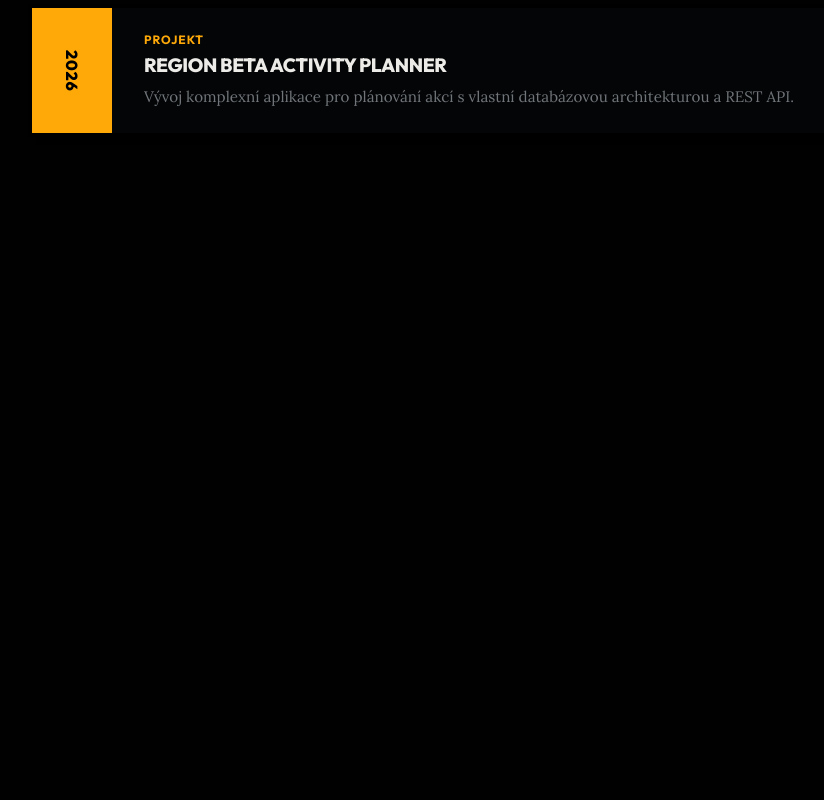
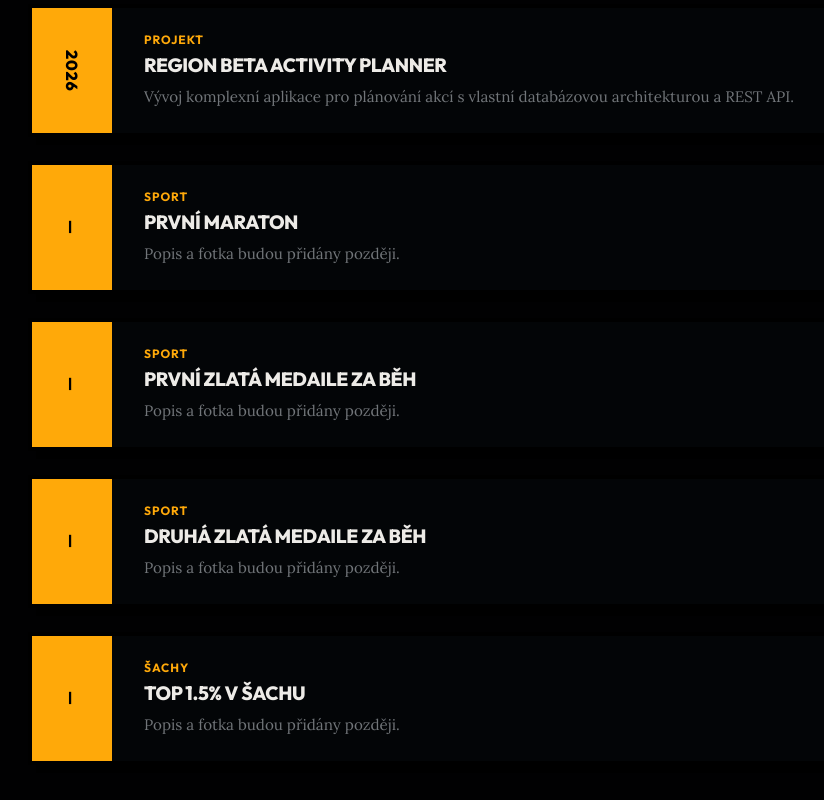
Before and after one commit to MonsterMarian/Portfolio, a React (Vite) app: page /uspechy in a window 1280 px wide. Shown: the part 470-1270 px from the top of the page, without its empty margins (172-996 px from the left). Before the commit the page ends 800 px from the top, so only its background shows below. Built offline with nearby package versions, Linux system fonts and the light colour scheme.

Commit message:
feat: add running and chess achievements to UspechyPage

```diff
--- a/src/pages/UspechyPage.jsx
+++ b/src/pages/UspechyPage.jsx
@@ -11,6 +11,30 @@ function UspechyPage() {
       nazev: 'Region Beta Activity Planner',
       popis: 'Vývoj komplexní aplikace pro plánování akcí s vlastní databázovou architekturou a REST API.',
       tag: 'Projekt'
+    },
+    {
+      rok: '—',
+      nazev: 'První maraton',
+      popis: 'Popis a fotka budou přidány později.',
+      tag: 'Sport'
+    },
+    {
+      rok: '—',
+      nazev: 'První zlatá medaile za běh',
+      popis: 'Popis a fotka budou přidány později.',
+      tag: 'Sport'
+    },
+    {
+      rok: '—',
+      nazev: 'Druhá zlatá medaile za běh',
+      popis: 'Popis a fotka budou přidány později.',
+      tag: 'Sport'
+    },
+    {
+      rok: '—',
+      nazev: 'Top 1.5% v šachu',
+      popis: 'Popis a fotka budou přidány později.',
+      tag: 'Šachy'
     },
   ];
 
```
